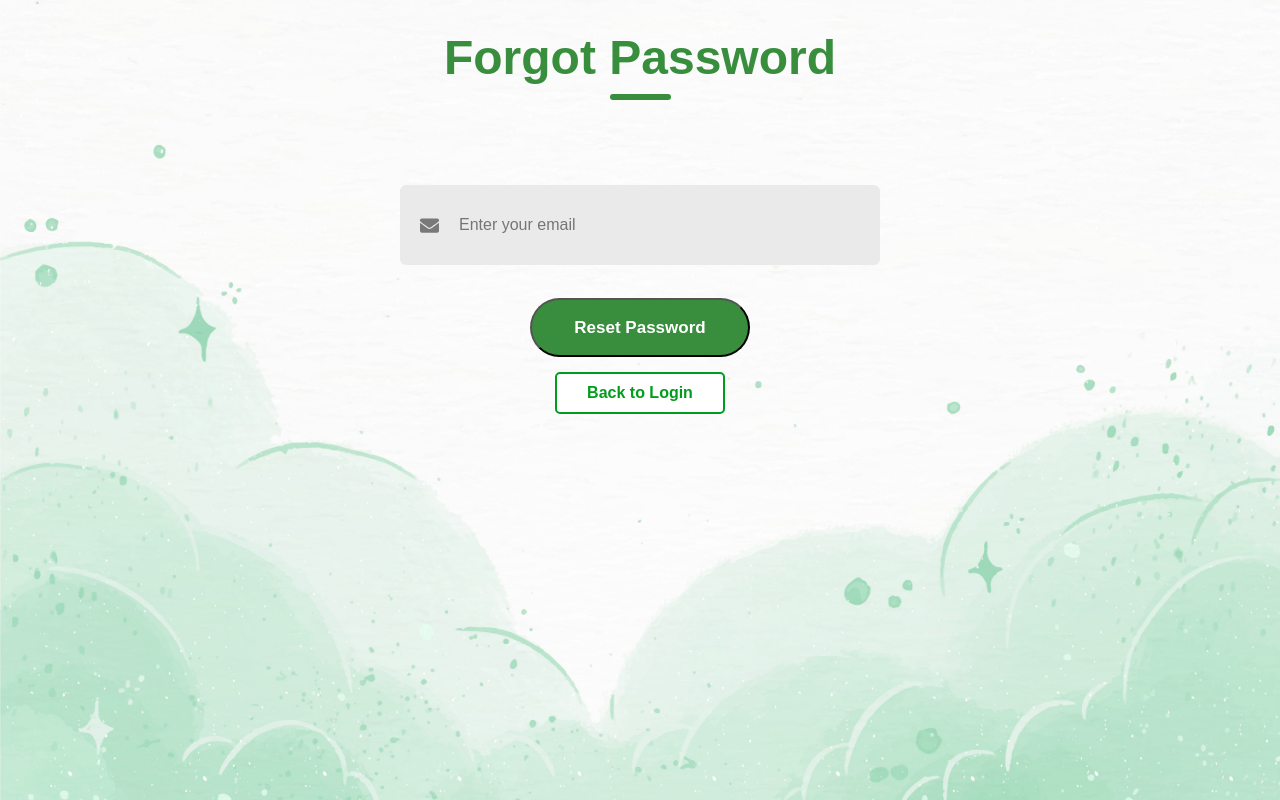
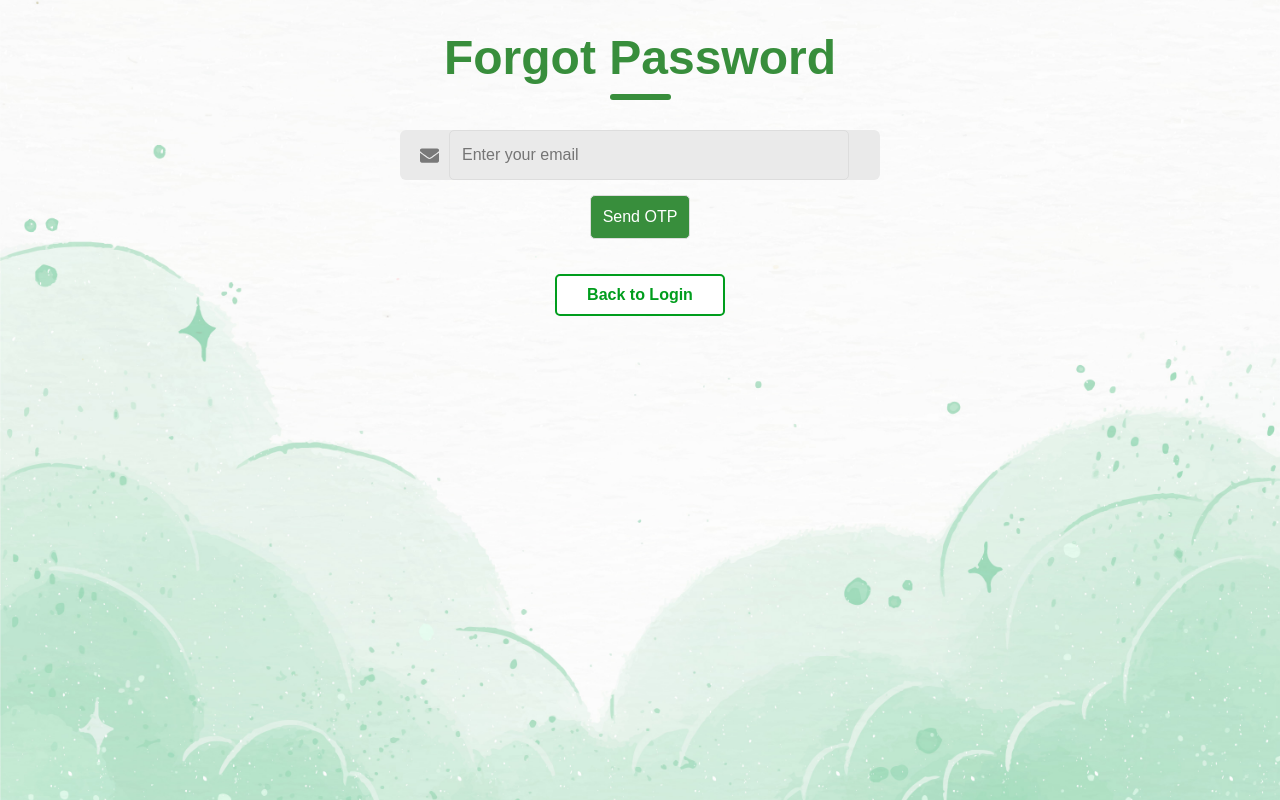
Before and after one commit to TEAM-MERAKI-NAA/MERAKI-FE, a React (Create React App) app: page /forgot-password in a window 1280 px wide. Built offline with nearby package versions, Linux system fonts and the light colour scheme; the HTML template or start-up script is replaced by a standard one.

Commit message:
changed the layout and functionality on the forgot password page

```diff
--- a/src/components/ForgotPassword.js
+++ b/src/components/ForgotPassword.js
@@ -1,32 +1,105 @@
-import React from 'react';
+import React, { useState } from 'react';
 import "../styles/Signup.css";
-import { FaEnvelope } from "react-icons/fa"; // Only need email icon
+import { FaEnvelope, FaKey } from "react-icons/fa";
 import { Link } from "react-router-dom";
 
 export const ForgotPassword = () => {
+    const [email, setEmail] = useState("");
+    const [otp, setOtp] = useState("");
+    const [showOtpField, setShowOtpField] = useState(false);
+    const [error, setError] = useState("");
+
+    const handleEmailChange = (e) => {
+        setEmail(e.target.value);
+        setError(""); // Clear error when user starts typing
+    };
+
+    const handleOtpChange = (e) => {
+        setOtp(e.target.value);
+    };
+
+    // Email validation function
+    const isValidEmail = (email) => {
+        const emailRegex = /^[^\s@]+@[^\s@]+\.[^\s@]+$/;
+        return emailRegex.test(email);
+    };
+
+    const handleResetPassword = () => {
+        if (!email) {
+            setError("Please enter your email.");
+            return;
+        }
+
+        if (!isValidEmail(email)) {
+            setError("Invalid email format. Please enter a valid email.");
+            return;
+        }
+
+        // If email is valid, proceed with OTP request
+        console.log("Sending OTP to:", email);
+        setShowOtpField(true);
+    };
+
+    const handleConfirmOtp = () => {
+        if (!otp) {
+            alert("Please enter the OTP.");
+            return;
+        }
+
+        console.log("Verifying OTP:", otp);
+        alert("OTP Verified! You can now reset your password.");
+    };
+
     return (
         <div className='container'>
-
             <div className="header">
                 <div className="text">Forgot Password</div>
                 <div className="underline"></div>
             </div>
 
-            <div className="inputs">
+            {/* Error Message Display */}
+            {error && <div className="error-message">{error}</div>}
+
+            {/* Email Input with Send OTP Button on the Right */}
+            <div className="input-container">
                 <div className="input">
                     <FaEnvelope className="icon" />
-                    <input type="email" placeholder='Enter your email' />
+                    <input
+                        type="email"
+                        placeholder="Enter your email"
+                        value={email}
+                        onChange={handleEmailChange}
+                        required
+                    />
                 </div>
+                <button className="send-otp-btn" onClick={handleResetPassword}>
+                    Send OTP
+                </button>
             </div>
 
-            <div className="submit-container">
-                <button className="submit">Reset Password</button>
-            </div>
+            {/* OTP Field (Visible after clicking Send OTP) */}
+            {showOtpField && (
+                <div className="input-container">
+                    <div className="input">
+                        <FaKey className="icon" />
+                        <input
+                            type="text"
+                            placeholder="Enter OTP"
+                            value={otp}
+                            onChange={handleOtpChange}
+                            required
+                        />
+                    </div>
+                    <button className="confirm-btn" onClick={handleConfirmOtp}>
+                        Confirm
+                    </button>
+                </div>
+            )}
 
+            {/* Back to Login Link */}
             <div className="back-to-login-container">
                 <Link to="/login" className="back-to-login">Back to Login</Link>
             </div>
-
         </div>
     );
 };
--- a/src/styles/Reminder.css
+++ b/src/styles/Reminder.css
@@ -116,7 +116,7 @@ body {
 }
 
 .input-container button {
-  background-color: rgb(0 97 54 / 97%);;
+  background-color: #388e3c;
   color: white;
   cursor: pointer;
 }
--- a/src/styles/Signup.css
+++ b/src/styles/Signup.css
@@ -142,3 +142,31 @@
     background: #009d1d;
     color: #ffffff;
 }
+/* Flexbox container for aligning input and button */
+.input-container {
+    display: flex;
+    align-items: center;
+    gap: 10px;
+    width: 100%;
+    justify-content: space-between;
+}
+
+/* Adjust input width to accommodate the button */
+.input-container .input {
+    flex: 1;
+}
+
+/* Button styling */
+.send-otp-btn, .confirm-btn {
+    background-color: #388e3c;
+    color: white;
+    border: none;
+    padding: 10px 15px;
+    cursor: pointer;
+    border-radius: 5px;
+    transition: 0.3s ease-in-out;
+}
+
+.send-otp-btn:hover, .confirm-btn:hover {
+    background-color: #388e3c;
+}
```
